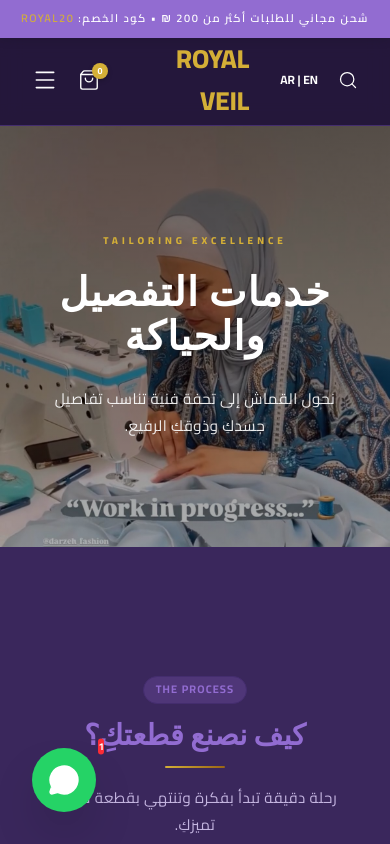
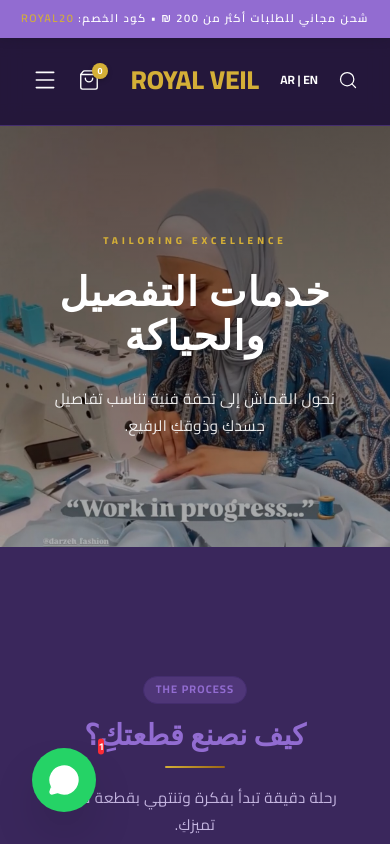
Before and after one commit to fahmyelmatry2030-lgtm/Royal-Veil, a React (Vite) app: page /custom in a window 390 px wide. Shown: the top 844 px of the page. Built offline with nearby package versions, Linux system fonts and the light colour scheme; a web font is replaced by a local one.

Commit message:
fix: prevent logo from wrapping on mobile and fix horizontal overflow

```diff
--- a/src/components/Navbar.jsx
+++ b/src/components/Navbar.jsx
@@ -120,7 +120,8 @@ export default function Navbar() {
               color: solid ? 'var(--accent-gold)' : '#fff',
               transition: 'all 0.3s',
               fontFamily: 'var(--font-sans)',
-              textShadow: !solid ? '0 2px 10px rgba(0,0,0,0.2)' : 'none'
+              textShadow: !solid ? '0 2px 10px rgba(0,0,0,0.2)' : 'none',
+              whiteSpace: 'nowrap'
             }}>
               ROYAL VEIL
             </div>
--- a/src/index.css
+++ b/src/index.css
@@ -42,7 +42,7 @@
   box-sizing: border-box;
 }
 
-body {
+body, html {
   font-family: 'Cairo', 'Outfit', sans-serif;
   background-color: var(--bg-cream);
   background-image:
@@ -51,6 +51,12 @@ body {
   color: var(--text-dark);
   line-height: 1.6;
   overflow-x: hidden;
+  max-width: 100vw;
+}
+
+#root, .app-container {
+  overflow-x: hidden;
+  max-width: 100vw;
 }
 
 /* Custom Scrollbar */
```
